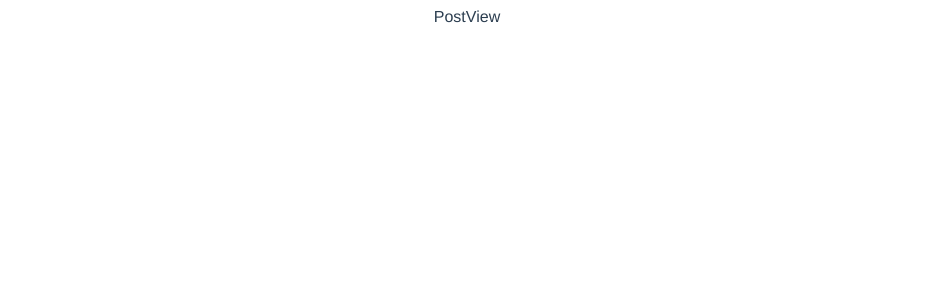
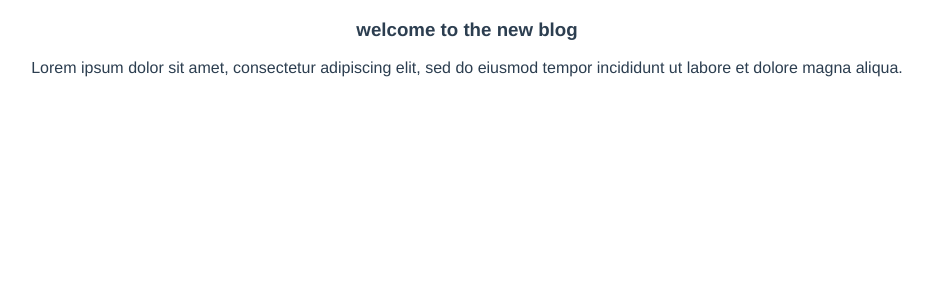
Before and after one commit to codigoisaac/simplistic-vue-blog, a Vue app: page /post/1 in a window 1280 px wide. Shown: the top 300 px of the page, without its empty margins (173-1106 px from the left). Built offline with nearby package versions, Linux system fonts and the light colour scheme; data requests are answered from the project's data file.

Commit message:
Accessing diferent posts

```diff
--- /dev/null
+++ b/src/composables/getPost.js
@@ -0,0 +1,25 @@
+import { ref } from 'vue'
+
+const getPost = (id) => {
+  const post = ref(null)
+  const error = ref(null)
+
+  const load = async () => {
+    try {
+      const data = await fetch(`http://localhost:3000/posts/${id}`)
+
+      if (!data.ok) {
+        throw Error('That post doesn\'t exist')
+      }
+
+      post.value = await data.json()
+    } catch (err) {
+      error.value = err.message
+      console.log(error.value)
+    }
+  }
+
+  return { post, error, load }
+}
+
+export default getPost
--- a/src/views/PostView.vue
+++ b/src/views/PostView.vue
@@ -1,7 +1,27 @@
-<template>PostView</template>
+<template>
+  <div v-if="error">{{ error }}</div>
+
+  <div v-if="post">
+    <h3>{{ post.title }}</h3>
+
+    <p>{{ post.body }}</p>
+  </div>
+</template>
 
 <script>
-export default {}
+import getPost from '../composables/getPost'
+
+export default {
+  props: ['id'],
+
+  setup(props) {
+    const { post, error, load } = getPost(props.id)
+
+    load()
+
+    return { post, error }
+  },
+}
 </script>
 
 <style></style>
```
